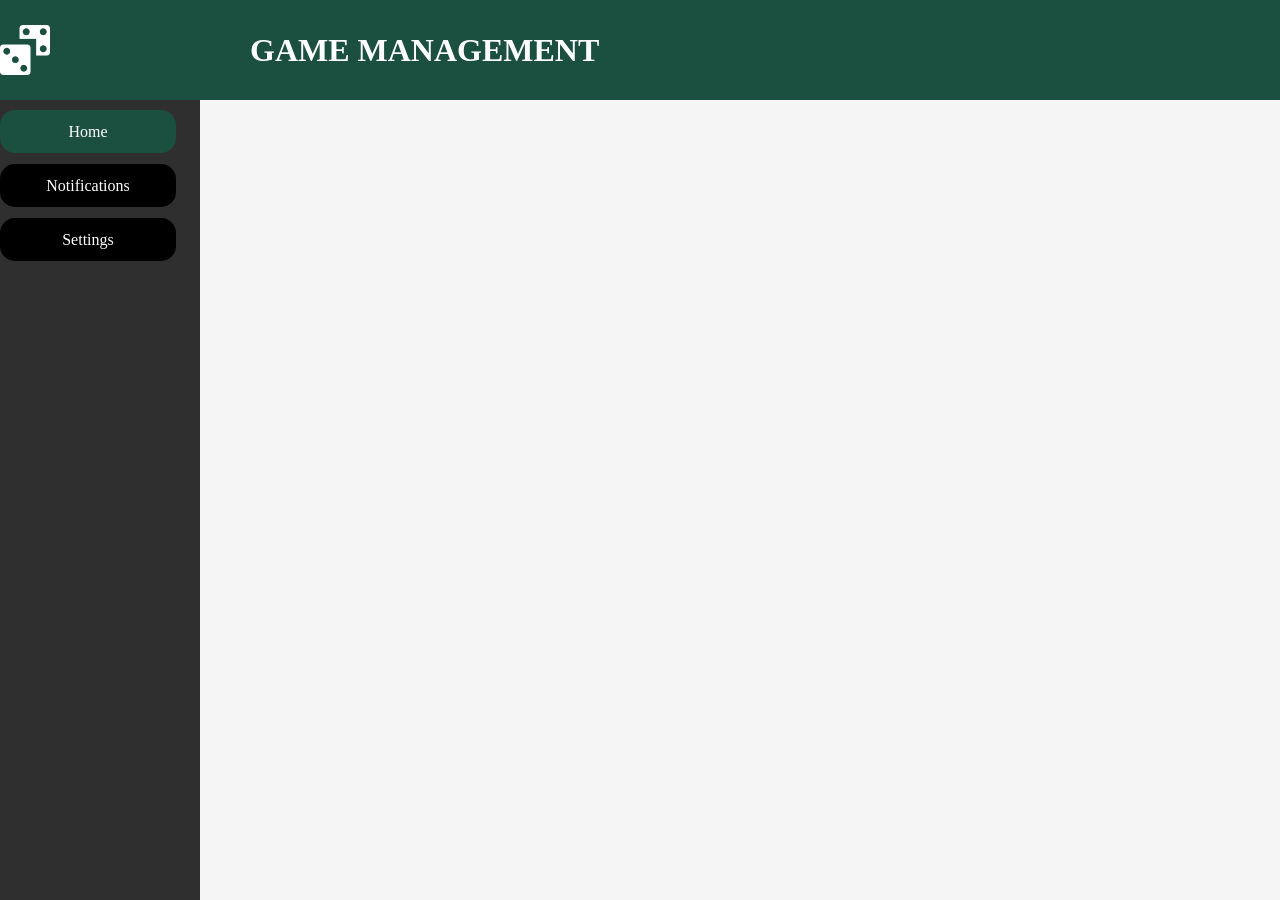
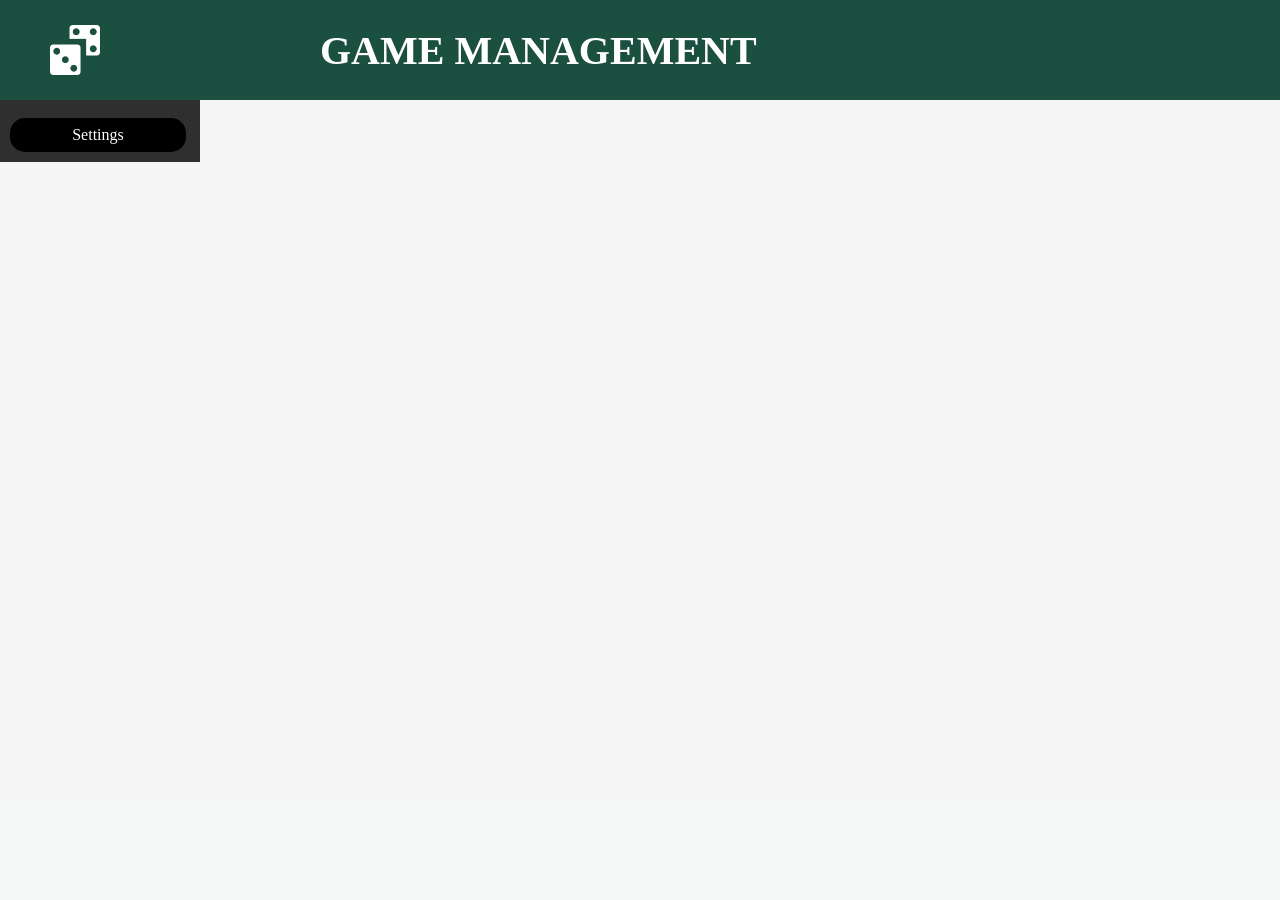
Before and after one commit to eryk-poradecki/TP_Escape_IT, a Django app: page / in a window 1280 px wide. After the commit the page ends 162 px from the top, so only its background shows below. Run offline with Django 4.2, Linux system fonts and the light colour scheme.

Commit message:
Fixes to css of navbar and top-bar

```diff
--- a/Escape_IT/game_master/static/css/navbar-style.css
+++ b/Escape_IT/game_master/static/css/navbar-style.css
@@ -7,15 +7,18 @@
     width: 200px; /* Adjust the width as needed */
     height: 100%; /* Set the height to 100% */
     background-color: #2F2F2F;
+
     /*
         Wysrodkowac to w poziome bo mi nie dziala gowno
     */
-    padding-top: 100px; /* W chuj prowizorka trzeba przerobic zeby jakos sie automatycznie sklejalo z tym tytulem */
 }
 
 .vertical-navbar li {
     margin-bottom: 10px;
     margin-top: 10px;
+    position: relative;
+    top: 12%;
+    left: 5%;
 }
 
 .nav-item {
@@ -29,7 +32,6 @@
     align-items: center;
     justify-content: center;
     border-radius: 15px;
-
 }
 
 .nav-item.active {
--- a/Escape_IT/game_master/static/css/style.css
+++ b/Escape_IT/game_master/static/css/style.css
@@ -5,6 +5,5 @@ html, body {
 }
 
 body {
-  display: flex;
   background-color: whitesmoke;
 }
--- a/Escape_IT/game_master/static/css/top-bar-style.css
+++ b/Escape_IT/game_master/static/css/top-bar-style.css
@@ -2,10 +2,9 @@
 .top-bar {
     height: 100px;
     width: 100%;
-    display: flex;
-    flex-direction: row;
     background-color: #1B4F3F;
     align-items: center;
+    justify-content: center;
     color: white;
     overflow: hidden;
     position: fixed;
@@ -13,7 +12,15 @@
 }
 
 .logo {
-    margin-right: 200px;
+    position: absolute;
+    left: 50px;
     height: 50px;
     width: 50px;
+    top: 25%;
 }
+
+.page-title {
+    position: relative;
+    left: 25%;
+    font-size: 40px;
+}
--- a/Escape_IT/game_master/templates/game_master/top-bar.html
+++ b/Escape_IT/game_master/templates/game_master/top-bar.html
@@ -3,6 +3,6 @@
 <link rel="stylesheet" href="{% static 'css/top-bar-style.css' %}">
 <div class="top-bar">
     <img src="{% static 'img/Dice.png' %}" alt="logo" class="logo"/>
-    <h1> GAME MANAGEMENT </h1>
+    <h1 class="page-title"> GAME MANAGEMENT </h1>
 
 </div>
```
